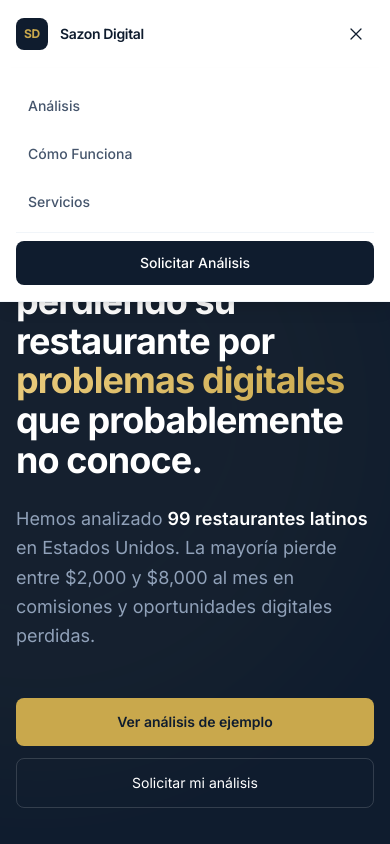
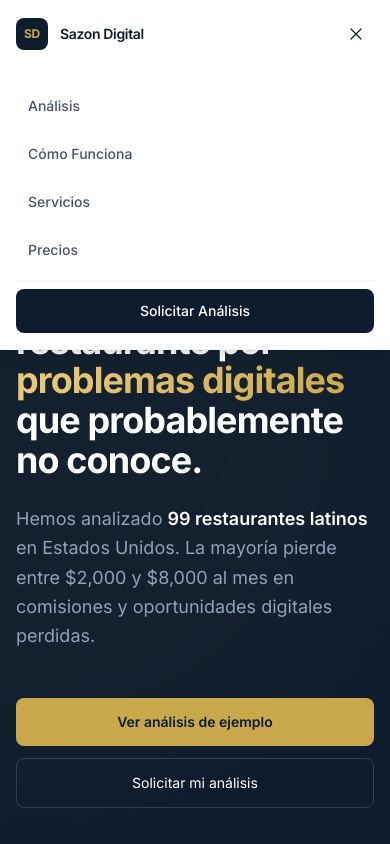
Before and after one commit to mem88m-lang/sazon-digital, a Next.js app: page / in a window 390 px wide. Both pictures are taken after a click on the button "Menú". Shown: the top 844 px of the page. Built offline with nearby package versions, Linux system fonts and the light colour scheme.

Commit message:
Remove pricing from restaurant pages, keep on homepage + add Precios to mobile menu

```diff
--- a/app/[slug]/page.tsx
+++ b/app/[slug]/page.tsx
@@ -7,7 +7,6 @@ import AnimatedBar from "@/components/AnimatedBar";
 import LeadForm from "@/components/LeadForm";
 import AnimatedStat from "@/components/AnimatedStat";
 import AnimatedNumber from "@/components/AnimatedNumber";
-import Pricing from "@/components/Pricing";
 
 export async function generateStaticParams() {
   return restaurants.map((r) => ({ slug: r.slug }));
@@ -443,10 +442,6 @@ export default async function AuditPage({ params }: { params: Promise<{ slug: st
           </div>
         </AnimateIn>
 
-        {/* PRICING */}
-        <div className="rounded-2xl overflow-hidden mb-6">
-          <Pricing restaurantName={r.name} />
-        </div>
 
       </div>
     </div>
--- a/components/MobileMenu.tsx
+++ b/components/MobileMenu.tsx
@@ -47,6 +47,13 @@ export default function MobileMenu() {
           >
             Servicios
           </a>
+          <a
+            href="#precios"
+            onClick={() => setOpen(false)}
+            className="text-sm text-slate-600 hover:text-[#0F1C2E] font-medium px-3 py-3 rounded-lg hover:bg-slate-50 transition-colors"
+          >
+            Precios
+          </a>
           <div className="pt-2 mt-1 border-t border-slate-100">
             <a
               href="https://wa.me/16178628607"
```
